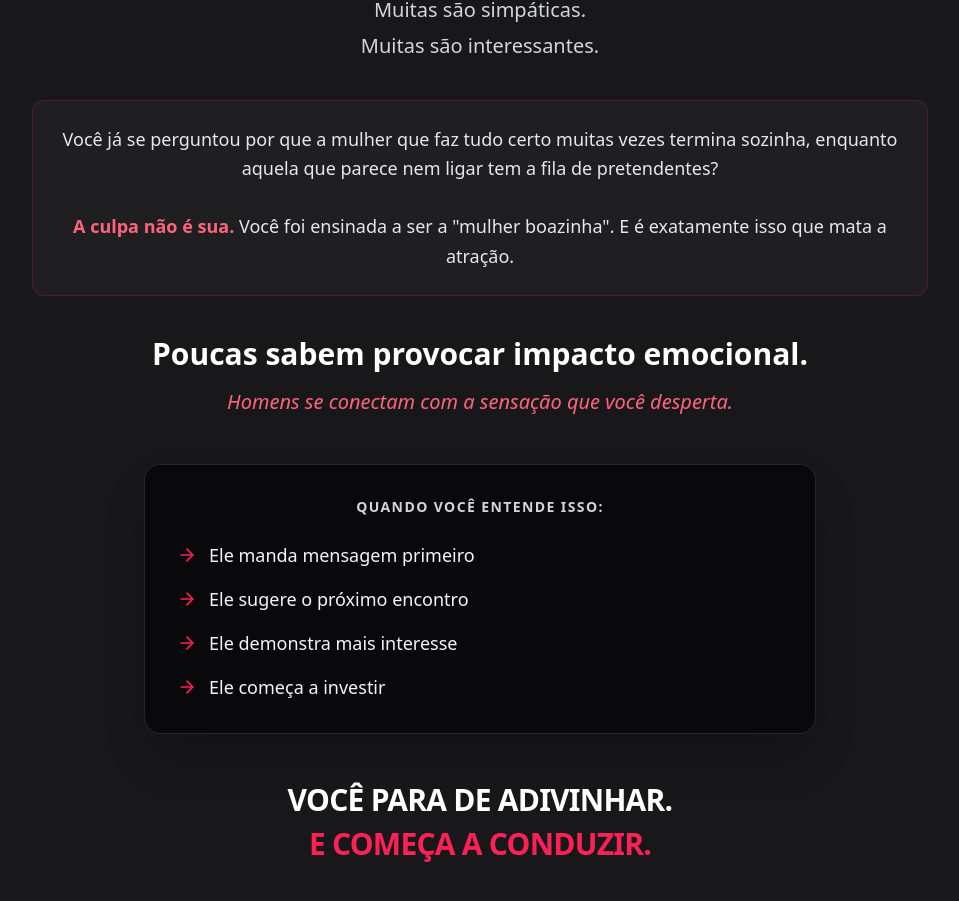
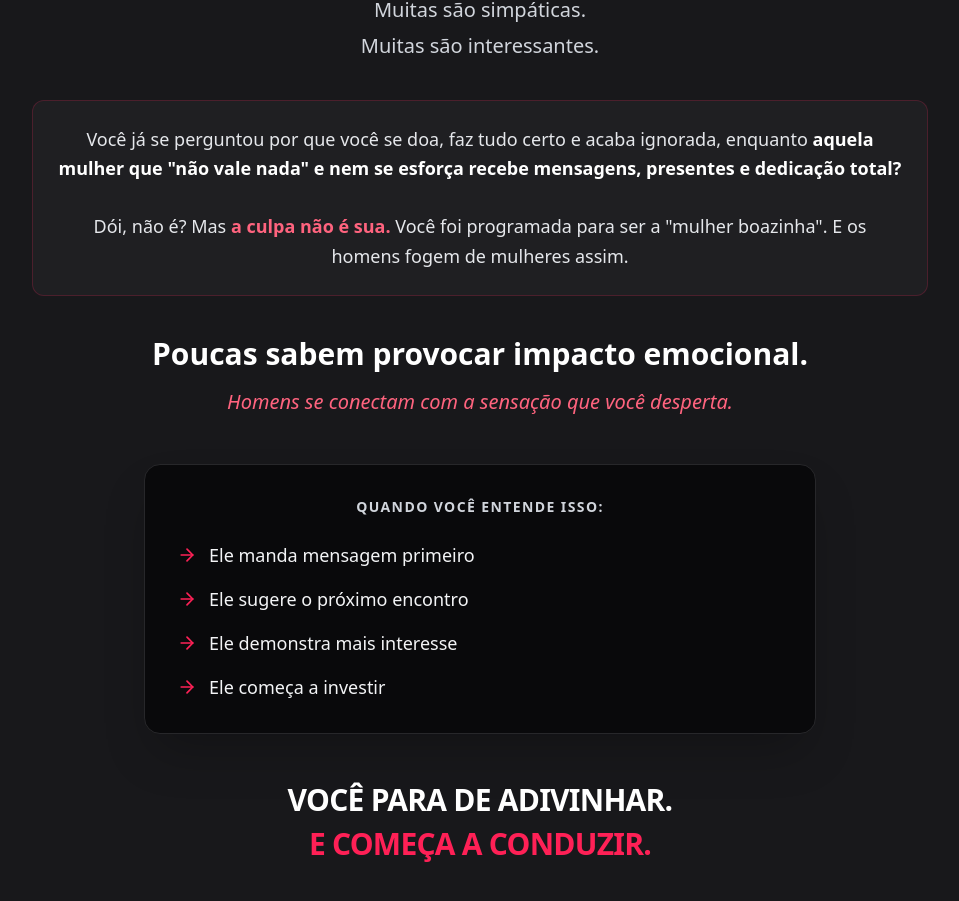
Before and after one commit to carloscesar03/mulher_magnetica, a React (Vite) app: page / in a window 1280 px wide. Shown: the part 3357-4258 px from the top of the page, without its empty margins (160-1119 px from the left). Built offline with nearby package versions, Linux system fonts and the light colour scheme.

Commit message:
Update Difference.tsx

```diff
--- a/src/components/Difference.tsx
+++ b/src/components/Difference.tsx
@@ -15,8 +15,8 @@ export default function Difference() {
 
             <div className="bg-zinc-800/50 p-6 rounded-xl mb-10 border border-rose-500/20">
                 <p className="text-lg text-gray-200 font-medium leading-relaxed">
-                    Você já se perguntou por que a mulher que faz tudo certo muitas vezes termina sozinha, enquanto aquela que parece nem ligar tem a fila de pretendentes? <br/><br/>
-                    <strong className="text-rose-400">A culpa não é sua.</strong> Você foi ensinada a ser a "mulher boazinha". E é exatamente isso que mata a atração.
+                    Você já se perguntou por que você se doa, faz tudo certo e acaba ignorada, enquanto <strong className="text-white">aquela mulher que "não vale nada" e nem se esforça recebe mensagens, presentes e dedicação total?</strong> <br/><br/>
+                    Dói, não é? Mas <strong className="text-rose-400">a culpa não é sua.</strong> Você foi programada para ser a "mulher boazinha". E os homens fogem de mulheres assim.
                 </p>
             </div>
 
```
